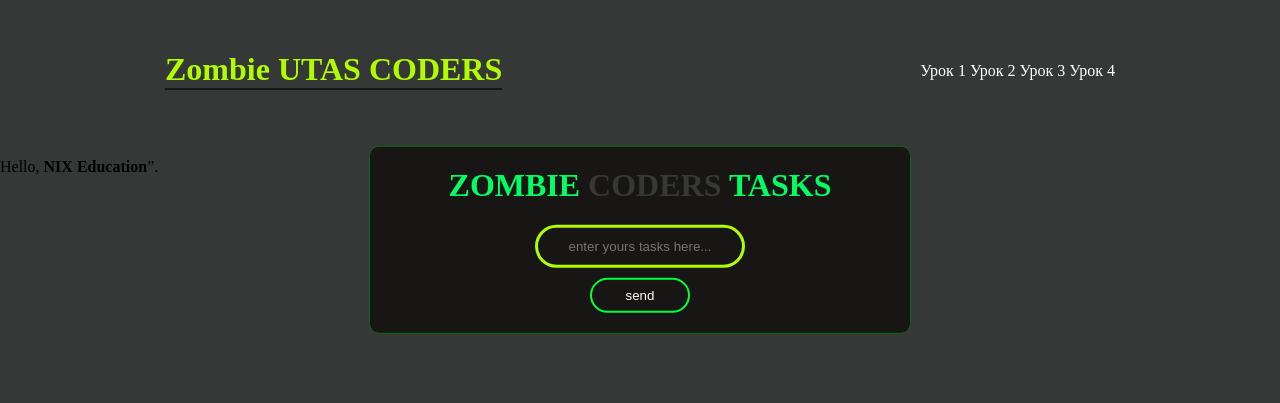
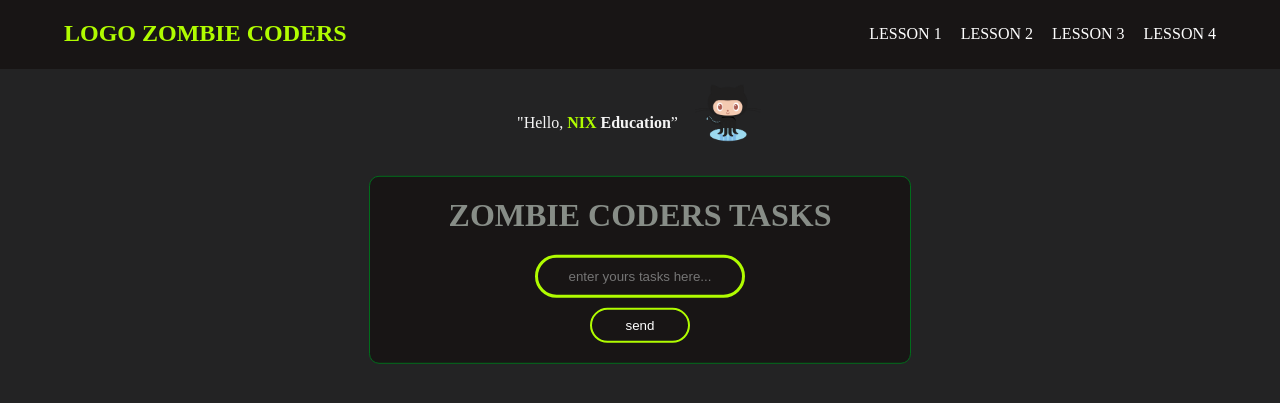
Before and after one commit to TestID22/PHPforNIX, a PHP site: page / in a window 1280 px wide. Shown: the top 403 px of the page. Run offline with PHP 8.4, Linux system fonts and the light colour scheme.

Commit message:
add github linc vert

```diff
--- a/nix.local/css/style.css
+++ b/nix.local/css/style.css
@@ -1,27 +1,33 @@
 body{
     margin: 0;
     padding: 0;
-    background: #353836;
+    background:#232324;
 }
-/* Тут навигация */
 
+/*------------------------- header------------------------------*/
 a, li{
     color: white;
     text-decoration: none;
 }
 
 header{
-    margin: 0px 150px;
-    padding: 30px 15px;
+    margin: 0px 0px;
+    padding-top: 0px;
+    padding-left: 5%;
+    padding-right: 5%;
     display: flex;
     justify-content: space-between;
     align-items: center;
+    background-color: #181515;
+
 }
 
-header h1{
+.logo{
     color:rgb(176, 252, 0);
     border-bottom:2px solid #181515;
     cursor: pointer;
+    margin: 0px;
+    padding: 0;
 }
 
 .nav__links {
@@ -29,17 +35,39 @@ header h1{
 }
 
 .nav__links :hover{
-    border-bottom: 3px solid rgb(176, 252, 0);
+    color: rgb(176, 252, 0);
 }
 
 .nav__links li{
     display: inline-block;
+    padding-left: 15px;
+
+}
+
+/* -------------------- NIX space ----------------------*/
+.nix__box{
+    color:whitesmoke;
+    display: flex;
+    justify-content: center
+}
+
+.nix__logo{
+    margin-top: 45px;
+}
+.nix__green_logo{
+    color: rgb(176, 252, 0);
+}
+
+.github__pict{
+    margin-top: 15px;
+    padding-left: 15px;
+    cursor: pointer;
 }
 
 
-/* Forms css*/
+/* --------------------------Form --------------------------------*/
 .coders{
-    color:#353836;
+    color:(176, 252, 0);
 }
 
 .box{
@@ -48,6 +76,7 @@ header h1{
     position: absolute;
     top: 30%;
     left: 50%;
+    margin-top: 30px;
     transform: translate(-50%, -50%);
     text-align: center;
     border: 1px solid #006d1b;
@@ -56,7 +85,7 @@ header h1{
 }
 
 .box h1{
-    color: rgb(0, 255, 98);
+    color: #878d87;
     text-transform: uppercase;
     margin-top: 0px;
 }
@@ -79,22 +108,34 @@ header h1{
 
 .box input[type = "text"]:focus{
     width : 250px;
-    border-color : rgb(51, 255, 78);
+    border-color : rgb(255, 243, 70);
 }
 
 .box button[type = "submit"]{
     width: 100px;
     height: 35px;
     background: none;
-    border: 2px solid rgb(0, 255, 55);
+    border: 2px solid rgb(176, 252, 0);
     color : rgb(255, 255, 255);
     border-radius: 24px;
 }
 
 .box button[type = "submit"]:hover{
-    background-color: rgb(9, 255, 0);
+    background-color: rgb(176, 252, 0);
     color: #181515;
     font: bold;
     text-transform: uppercase;
     cursor: pointer;
 }
+
+
+/*-------------------footer---------------------*/
+footer{
+    position: absolute;
+    top:85%;
+    left:50%;
+}
+
+footer img{
+    cursor: pointer;
+}
--- a/nix.local/index.html
+++ b/nix.local/index.html
@@ -3,30 +3,34 @@
 <head>
     <meta charset="UTF-8">
     <meta name="viewport" content="width=device-width, initial-scale=1.0">
-    <title>Document</title>
+    <title>NIX solutions here</title>
     <link rel="stylesheet" href="css/style.css">
 </head>
 <body>
     <!--Блок шапки-->
     <header>
         <div class="logo">
-            <h1>Zombie UTAS CODERS</h1>
+            <h2>LOGO ZOMBIE CODERS</h2>
         </div>
         <!--навигация TODO сверстать-->
         <nav>
             <ul class="nav__links">
-                <li><a href="#">Урок 1</a></li>
-                <li><a href="#">Урок 2</a></li>
-                <li><a href="#">Урок 3</a></li>
-                <li><a href="#">Урок 4</a></li>
+                <li><a href="#">LESSON 1</a></li>
+                <li><a href="#">LESSON 2</a></li>
+                <li><a href="#">LESSON 3</a></li>
+                <li><a href="#">LESSON 4</a></li>
             </ul>
         </nav>
     </header>
 
-    <div class = "nix__greeting">
-        <p>Hello, <b>NIX Education</b>”. </p>
+    <div class = "nix__box">
+        <div class = "nix__logo">
+            <article>"Hello, <b><span class="nix__green_logo">NIX</span> Education</b>”</article>
+        </div>
+        <div class="github__pict">
+            <a href="https://github.com/septemberEatMe"><img src="img/Octocat.png" width= "70" alt="github__link" title="Мой GitHub"></a>
+        </div>
     </div>
-
     <!--Тут основной контент-->
     <main>
         <form class="box" action="php/add.php" method="POST">
@@ -38,7 +42,6 @@
 
     <footer>
 
-
     </footer>
 </body>
 </html>
```
Also changed, not shown: nix.local/img/Octocat.jpg (added), nix.local/img/Octocat.png (added).
